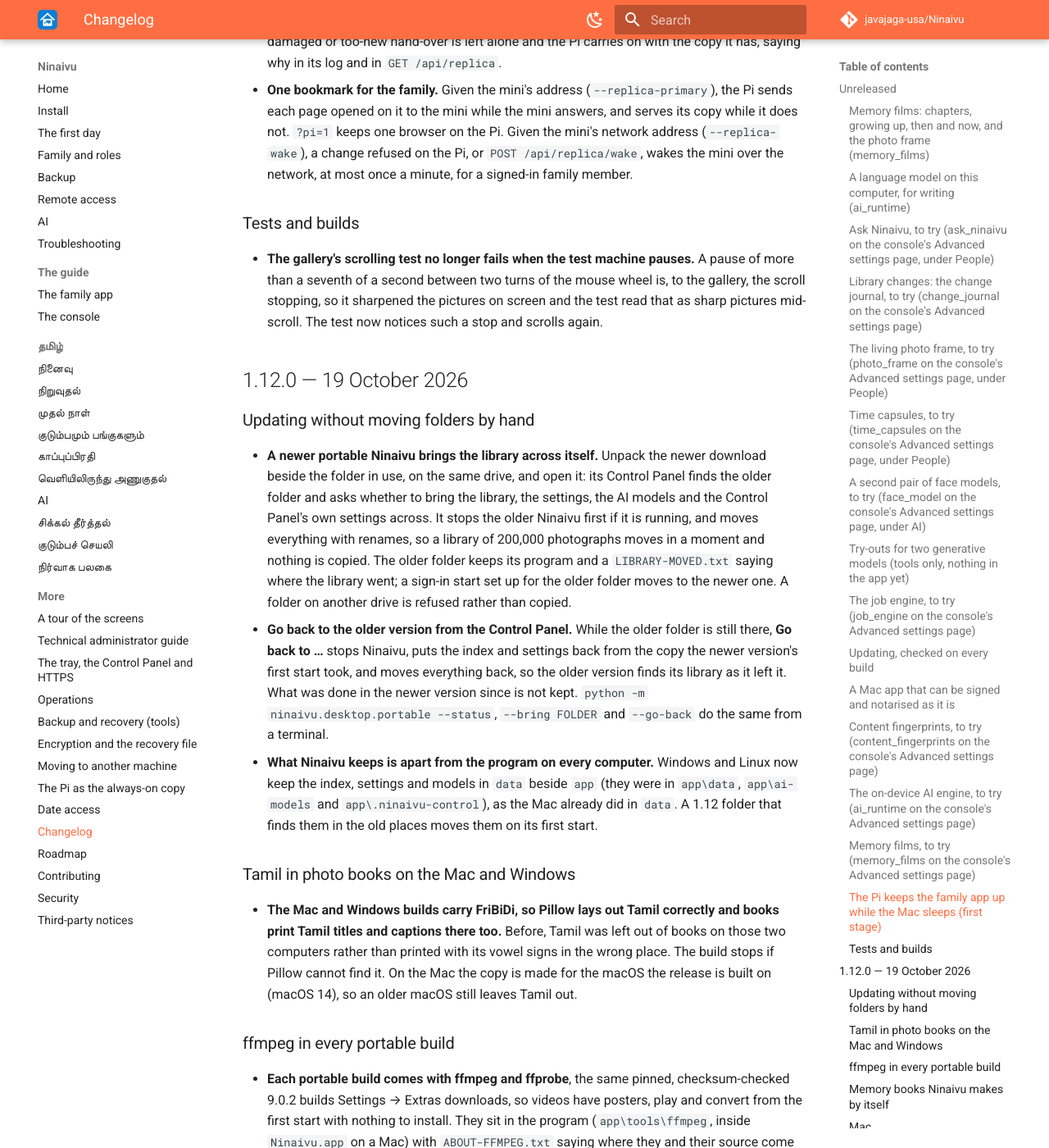
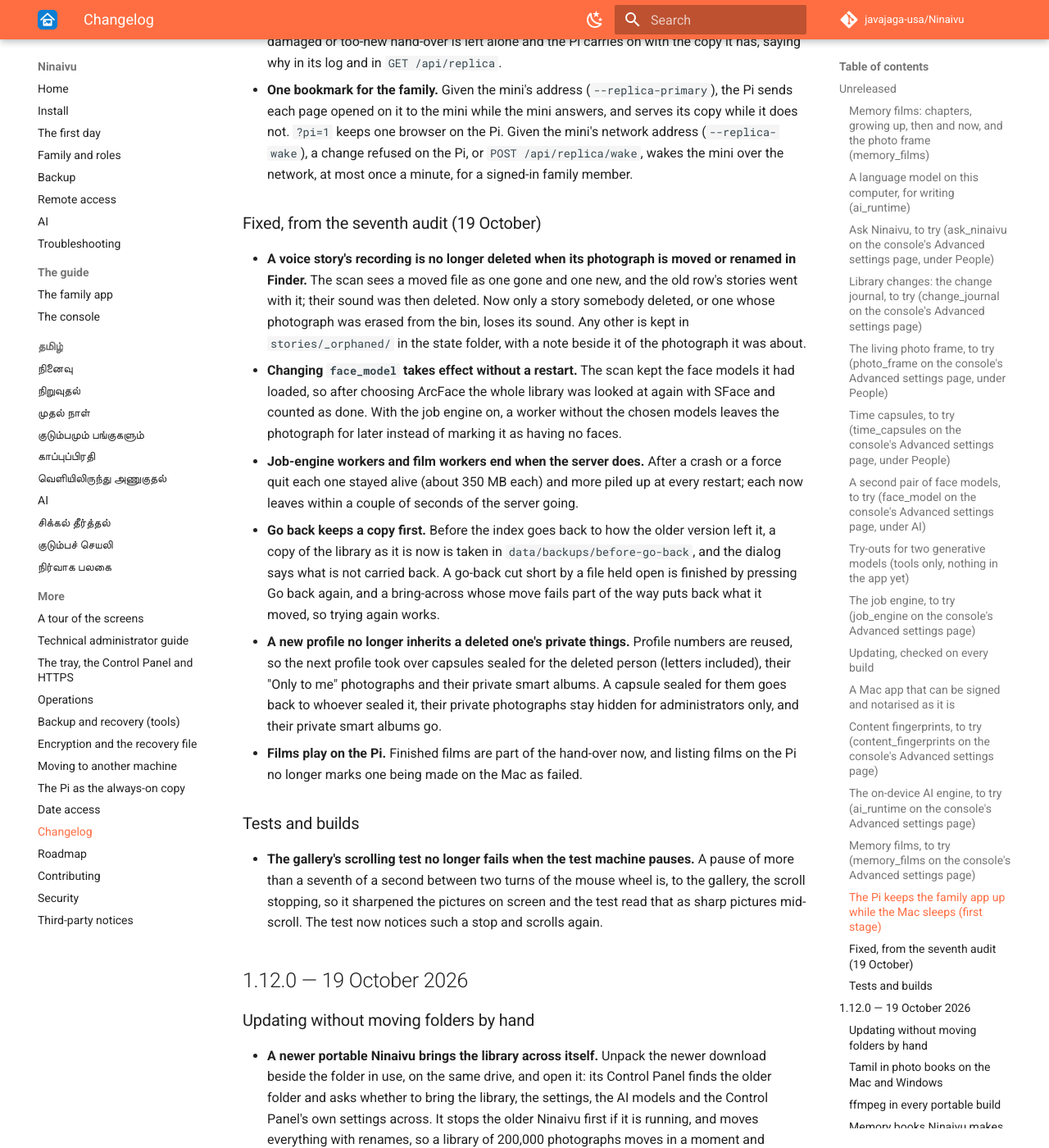
Before and after one commit to javajaga-usa/Ninaivu, an MkDocs documentation site: the page built from docs/CHANGELOG.md, in a window 1280 px wide and 1400 px high, scrolled down 10720 px. Shown: the whole window at 82% size. Built offline with MkDocs 1.6.1 and Material for MkDocs 9.7.7, drawn with Linux system fonts in a browser that asks for light colours; comment, search, counter and statistics services are not loaded.

Commit message:
Changelog: the High fixes from the seventh audit
Co-Authored-By: Claude Opus 5.5 (1M context) <noreply@anthropic.com>
Claude-Session: https://claude.ai/code/session_012dnVjvdfp2kEeiQq2uSrwB

```diff
--- a/docs/CHANGELOG.md
+++ b/docs/CHANGELOG.md
@@ -111,6 +111,15 @@
 - **The Mac hands the library over by itself.** With `replica_dir` set (Advanced → Backup), every 30 minutes when the library has changed (`replica_every_minutes`), Ninaivu writes a snapshot of the index, taken while it runs, with the thumbnails, face pictures, profile pictures and stories, copying only what changed. Sign-in sessions, share links, "who is this?" links, the sign-in record, the handover code, the image-search vectors and every secret stay on the Mac. A folder inside the library or Ninaivu's own folder is refused. `ninaivu replica publish --to <folder>` writes one now; the console has `GET`/`POST /api/replica/handover` and `POST /api/replica/handover/settings`.
 - **The Pi takes up each new hand-over within a minute, without signing anybody out**, and only when its size and checksum match and its index is not newer than the Pi's Ninaivu reads. A damaged or too-new hand-over is left alone and the Pi carries on with the copy it has, saying why in its log and in `GET /api/replica`.
 - **One bookmark for the family.** Given the mini's address (`--replica-primary`), the Pi sends each page opened on it to the mini while the mini answers, and serves its copy while it does not. `?pi=1` keeps one browser on the Pi. Given the mini's network address (`--replica-wake`), a change refused on the Pi, or `POST /api/replica/wake`, wakes the mini over the network, at most once a minute, for a signed-in family member.
+
+### Fixed, from the seventh audit (19 October)
+
+- **A voice story's recording is no longer deleted when its photograph is moved or renamed in Finder.** The scan sees a moved file as one gone and one new, and the old row's stories went with it; their sound was then deleted. Now only a story somebody deleted, or one whose photograph was erased from the bin, loses its sound. Any other is kept in `stories/_orphaned/` in the state folder, with a note beside it of the photograph it was about.
+- **Changing `face_model` takes effect without a restart.** The scan kept the face models it had loaded, so after choosing ArcFace the whole library was looked at again with SFace and counted as done. With the job engine on, a worker without the chosen models leaves the photograph for later instead of marking it as having no faces.
+- **Job-engine workers and film workers end when the server does.** After a crash or a force quit each one stayed alive (about 350 MB each) and more piled up at every restart; each now leaves within a couple of seconds of the server going.
+- **Go back keeps a copy first.** Before the index goes back to how the older version left it, a copy of the library as it is now is taken in `data/backups/before-go-back`, and the dialog says what is not carried back. A go-back cut short by a file held open is finished by pressing Go back again, and a bring-across whose move fails part of the way puts back what it moved, so trying again works.
+- **A new profile no longer inherits a deleted one's private things.** Profile numbers are reused, so the next profile took over capsules sealed for the deleted person (letters included), their "Only to me" photographs and their private smart albums. A capsule sealed for them goes back to whoever sealed it, their private photographs stay hidden for administrators only, and their private smart albums go.
+- **Films play on the Pi.** Finished films are part of the hand-over now, and listing films on the Pi no longer marks one being made on the Mac as failed.
 
 ### Tests and builds
 
```
